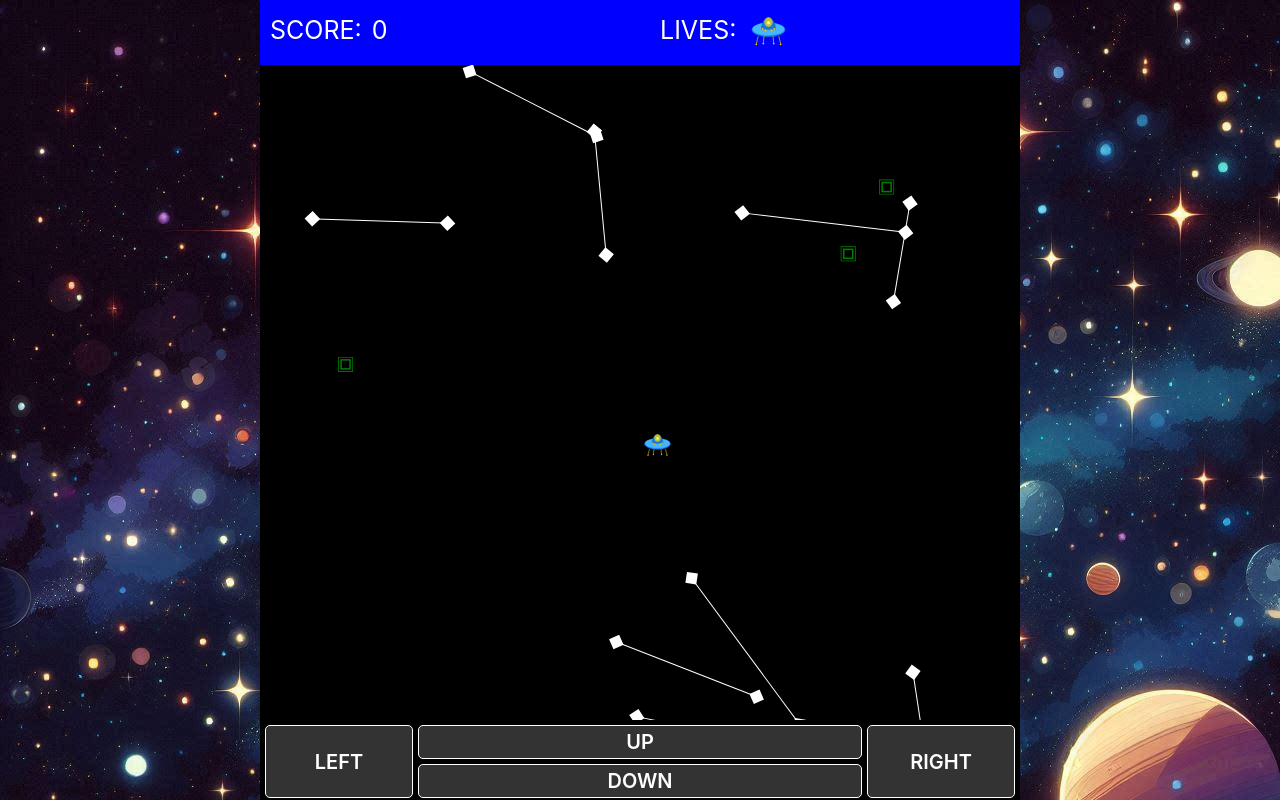
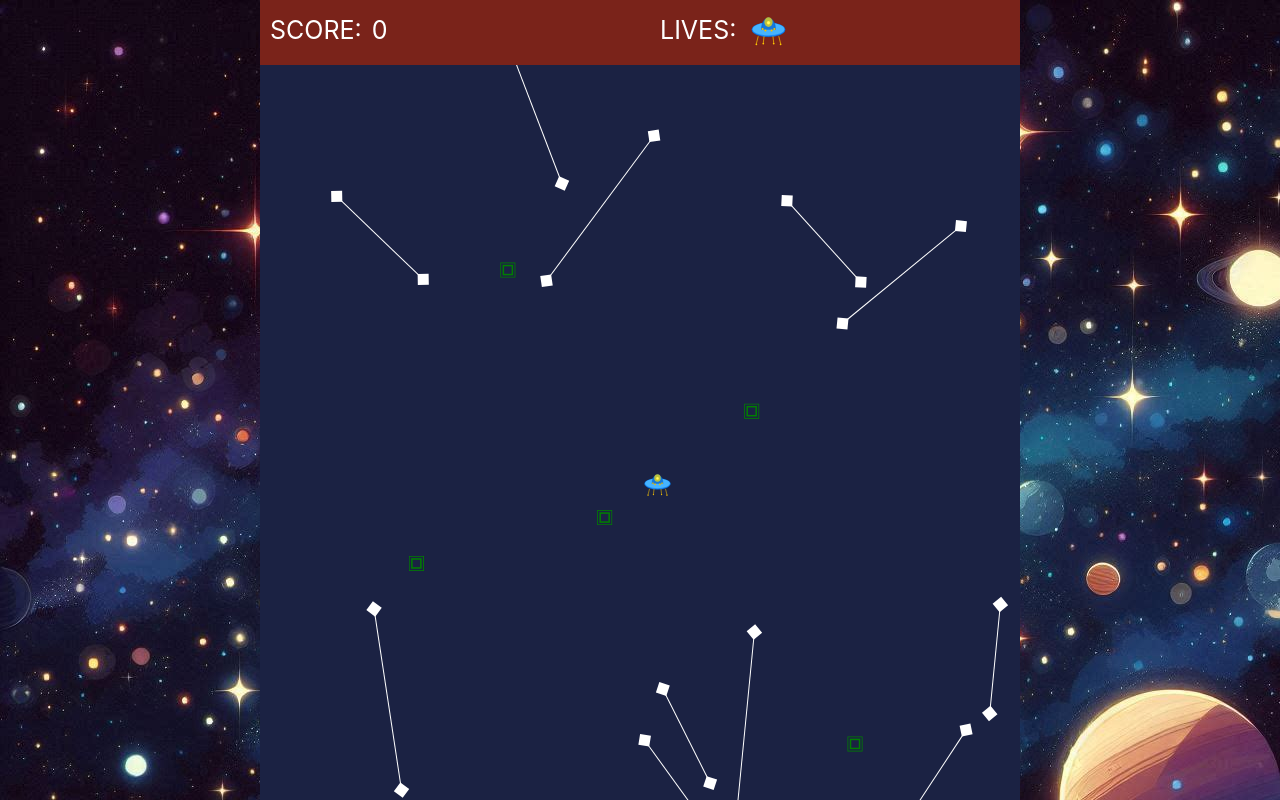
Before and after one commit to Michael-hello/blaster, a Vue app: page / in a window 1280 px wide. Built offline with nearby package versions, Linux system fonts and the light colour scheme.

Commit message:
UI tweaks and overflow fix

```diff
--- a/src/assets/base.css
+++ b/src/assets/base.css
@@ -60,7 +60,9 @@
 }
 
 body {
-  min-height: 100vh;
+  min-height: 100vh;     /* Fallback for older browsers */
+  min-height: 100svh;    /* Fits within visible screen on load */
+
   color: var(--color-text);
   background: var(--color-background);
   transition: color 0.5s, background-color 0.5s;
--- a/src/components/Banner.vue
+++ b/src/components/Banner.vue
@@ -77,7 +77,7 @@ export default class Banner extends Vue {
   height: 65px;
   width: 100%;
 
-  background-color: blue;
+  background-color: #7a231a;
 
   user-select: none;
 
--- a/src/components/Container.vue
+++ b/src/components/Container.vue
@@ -21,7 +21,7 @@
     </div>
 
     <KeyPad
-      v-if="loaded && isAlive"
+      v-if="loaded && isAlive && isTouchDevice"
       :context="context"
       :options="options"
     />
@@ -69,6 +69,10 @@ export default class Container extends Vue {
 
   get scoreContext() {
     return this.context == null ? null : this.context.score;
+  };
+
+  get isTouchDevice() {
+    return ('ontouchstart' in window) || (navigator.maxTouchPoints > 0) || (navigator.maxTouchPoints > 0);
   };
 
   async created(){
@@ -136,7 +140,7 @@ export default class Container extends Vue {
   max-height: 1000px;
   max-width: 760px;
 
-  background-color: black;
+  background-color: #1b2243;
 
   margin: 0 auto;
   overflow: hidden;
--- a/src/components/KeyPad.vue
+++ b/src/components/KeyPad.vue
@@ -69,7 +69,7 @@ export default class KeyPad extends Vue {
         position: relative;
         bottom: 0;
         left: 0;
-        height: 80px;
+        height: 100px;
         width: 100%;
         display: grid;
         grid-template-columns: 1fr 3fr 1fr;
@@ -93,12 +93,12 @@ export default class KeyPad extends Vue {
     }
 
     .btn {
-        background-color: rgba(255, 255, 255, 0.2);
+        background-color: rgba(87, 84, 84, 0.7);
         border: 1px solid white;
         border-radius: 5px;
         color: white;
         font-size: 20px;
-        font-weight: 600;
+        font-weight: 800;
         display: flex;
         align-items: center;
         justify-content: center;
```
